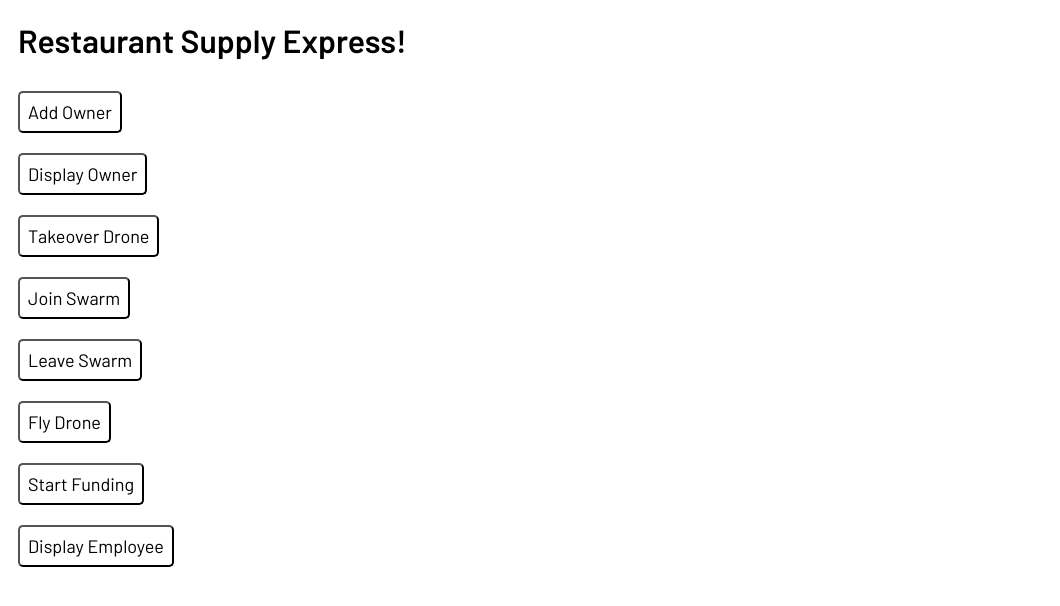
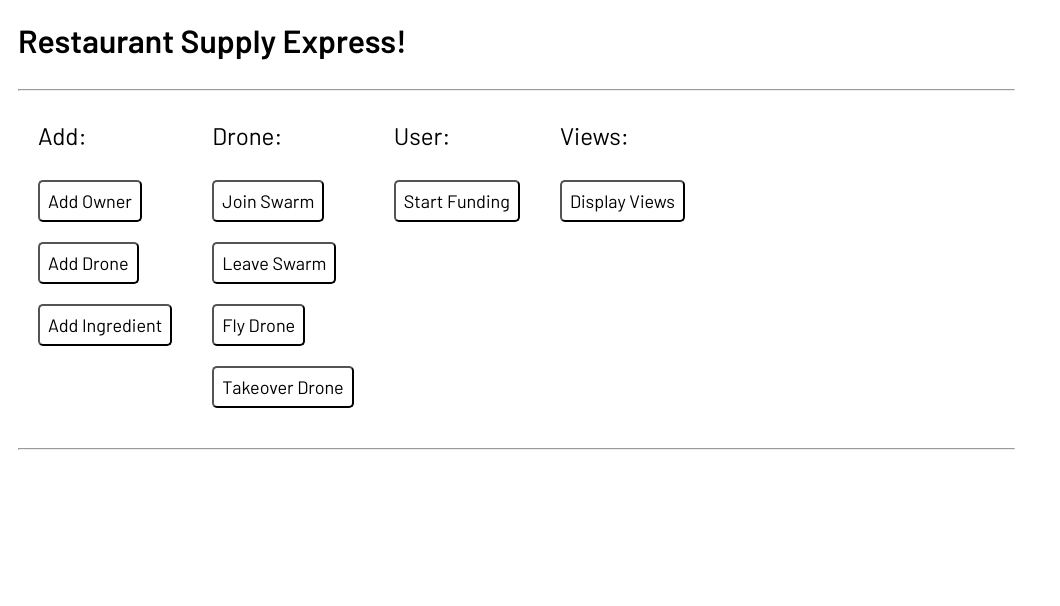
Before and after one commit to esl1350/phase4_app, a Flask app: page / in a window 1280 px wide. Shown: the top 606 px of the page, without its empty margins (0-1060 px from the left). Run offline with Flask 2, Linux system fonts and the light colour scheme; some libraries are stand-ins or nearby versions.

Commit message:
some queries and restructure

```diff
--- a/app.py
+++ b/app.py
@@ -8,15 +8,15 @@ mysql = MySQL(app)
 
 app.config['MYSQL_HOST'] = 'localhost'
 app.config['MYSQL_USER'] = 'root'
-app.config['MYSQL_PASSWORD'] = 'Simba@316'
+app.config['MYSQL_PASSWORD'] = 'cs4400#CS4400%'
 app.config['MYSQL_DB'] = 'restaurant_supply_express'
 
 @app.route('/')
 def index():
     return render_template('index.html')
 
-@app.route('/addUser', methods = ['GET', 'POST'])
-def addUser():
+@app.route('/addOwner', methods = ['GET', 'POST'])
+def addOwner():
     alert = ''
     if request.method == 'POST':
         cursor = mysql.connection.cursor(MySQLdb.cursors.DictCursor)
@@ -31,14 +31,49 @@ def addUser():
             alert = 'query executed!'
         else:
             alert = 'field lengths incorrect'
-    return render_template('addUser.html', alert = alert)
+    return render_template('addOwner.html', alert = alert)
+@app.route('/addDrone', methods = ['GET' , 'POST'])
+def addDrone():
+    alert = ''
+    if request.method == 'POST':
+        cursor = mysql.connection.cursor(MySQLdb.cursors.DictCursor)
+        drone_id = request.form['id']
+        drone_tag = request.form['tag']
+        fuel = request.form['fuel']
+        capacity = request.form['capacity']
+        sales = request.form['sales']
+        pilot = request.form['pilot']
+        if len(drone_id) <= 40 and len(pilot) <= 40 and int(capacity) >= 0 and int(sales) >= 0 and int(fuel) >= 0:
+            cursor.execute('call add_drone(% s, % s, % s, % s, % s, %s)', (drone_id, drone_tag, fuel, capacity, sales, pilot))
+            mysql.connection.commit()
+            alert = 'query executed!'
+        else:
+            alert = 'field lengths incorrect'
+    return render_template('addDrone.html', alert = alert)
+@app.route('/addIngredient', methods = ['GET', 'POST'])
+def addIngredient():
+    alert = ''
+    if request.method == 'POST':
+        cursor = mysql.connection.cursor(MySQLdb.cursors.DictCursor)
+        barcode = request.form['barcode']
+        name = request.form['name']
+        weight = request.form['weight']
+        if len(barcode) <= 40 and len(name) <= 100 and int(weight) >= 0:
+            cursor.execute('call add_ingredient(% s, % s, % s)', (barcode, name, weight))
+            mysql.connection.commit()
+            alert = 'query executed!'
+        else:
+            alert = 'field lengths incorrect'
+    return render_template('addIngredient.html', alert = alert)
 
-@app.route('/displayOwner')
-def displayOwner():
+@app.route('/display')
+def display():
     cursor = mysql.connection.cursor(MySQLdb.cursors.DictCursor)
     cursor.execute('SELECT * FROM display_owner_view;')
-    rows = cursor.fetchall()
-    return render_template('displayOwner.html', rows = rows)
+    ownerRows = cursor.fetchall()
+    cursor.execute('SELECT * FROM display_employee_view;')
+    employeeRows = cursor.fetchall()
+    return render_template('display.html', ownerRows = ownerRows, employeeRows = employeeRows)
 
 @app.route('/flyDrone', methods = ['GET', 'POST'])
 def flyDrone():
@@ -118,14 +153,6 @@ def takeoverDrone():
             alert = 'field lengths incorrect'
     return render_template('takeoverDrone.html', alert = alert)
 
-@app.route('/displayEmployee')
-def displayEmployee():
-    cursor = mysql.connection.cursor(MySQLdb.cursors.DictCursor)
-    cursor.execute('SELECT * FROM display_employee_view;')
-    rows = cursor.fetchall()
-    return render_template('displayEmployee.html', rows = rows)
-
-
 
 if __name__ == "__main__":
     app.run(debug=True)
--- a/static/cs4400_phase3_stored_procedures_SHELL_v0_2.sql
+++ b/static/cs4400_phase3_stored_procedures_SHELL_v0_2.sql
@@ -126,6 +126,7 @@ sp_main: begin
 	if isnull(ip_barcode) then leave sp_main; end if;
     if isnull(ip_iname) then leave sp_main; end if;
     if isnull(ip_weight) then leave sp_main; end if;
+    if ip_weight <= 0 then leave sp_main; end if;
 	-- ensure new ingredient doesn't already exist
 	if (ip_barcode in (select barcode from ingredients)) then leave sp_main; end if;
     insert into ingredients values (ip_barcode, ip_iname, ip_weight);
@@ -150,6 +151,7 @@ sp_main: begin
     if isnull(ip_fuel) then leave sp_main; end if;
     if isnull(ip_capacity) then leave sp_main; end if;
     if isnull(ip_sales) then leave sp_main; end if;
+    if isnull(ip_flown_by) then leave sp_main; end if;
 	-- ensure new drone doesn't already exist
 	if (select count(*) from drones where id = ip_id and tag = ip_tag > 0) then leave sp_main; end if;
     -- ensure that the delivery service exists
--- a/static/css/app.css
+++ b/static/css/app.css
@@ -11,6 +11,7 @@ h1 {
 h2 {
     font-family: Barlow;
     font-weight: 400;
+    margin-top:0px;
 }
 .btn {
     font-size:18px;
@@ -35,7 +36,7 @@ h2 {
     padding:8px;
 }
 
-p, input[type="text"], input[type="date"] {
+p, input[type="text"], input[type="date"], input[type="number"] {
     font-family: Barlow;
     font-weight: 300px;
     font-size:18px;
@@ -51,3 +52,16 @@ table, th, td {
     padding:9px;
 
   }
+.line {
+    margin-right:600px;
+    margin-top:30px;
+    margin-bottom:30px;
+}
+.container{
+    display:flex;
+    margin:0;
+}
+
+.block {
+    margin: 0 20px;
+}
--- a/templates/addUser.html
+++ b/templates/addOwner.html
@@ -10,7 +10,7 @@
       <a href="{{ url_for('index') }}"><button class="btn">Home Page</button></a>
     </br>
     <h2>Fill in user details here!</h2>
-    <form action="{{ url_for('addUser')}}" method="post" autocomplete="off">
+    <form action="{{ url_for('addOwner')}}" method="post" autocomplete="off">
       <div class="element">
                   <p>Username:</p>
                   <input type="text" name="username" placeholder="Enter user username" class="field" id="username" required>
--- a/templates/index.html
+++ b/templates/index.html
@@ -7,21 +7,43 @@
 {% block body%}
 <div class="main">
     <h1>Restaurant Supply Express!</h1>
-    <a href="{{ url_for('addUser') }}"><button class="btn">Add Owner</button></a>
+    <hr width = "80%" class="line">
+    <div class="container">
+        <div class="block">
+            <h2>Add:</h2>
+            <a href="{{ url_for('addOwner') }}"><button class="btn">Add Owner</button></a>
             </br>
-    <a href="{{ url_for('displayOwner') }}"><button class="btn">Display Owner</button></a>
+            <a href="{{ url_for('addDrone') }}"><button class="btn">Add Drone</button></a>
             </br>
-    <a href="{{ url_for('takeoverDrone') }}"><button class="btn">Takeover Drone</button></a>
+            <a href="{{ url_for('addIngredient') }}"><button class="btn">Add Ingredient</button></a>
             </br>
+
+        </div>
+        <div class = "block">
+            <h2>Drone:</h2>
             <a href="{{ url_for('joinSwarm') }}"><button class="btn">Join Swarm</button></a>
             </br>
             <a href="{{ url_for('leaveSwarm') }}"><button class="btn">Leave Swarm</button></a>
             </br>
             <a href="{{ url_for('flyDrone') }}"><button class="btn">Fly Drone</button></a>
             </br>
+            <a href="{{ url_for('takeoverDrone') }}"><button class="btn">Takeover Drone</button></a>
+            </br>
+        </div>
+        <div class="block">
+            <h2>User:</h2>
             <a href="{{ url_for('startFunding') }}"><button class="btn">Start Funding</button></a>
             </br>
-    <a href="{{ url_for('displayEmployee') }}"><button class="btn">Display Employee</button></a>
+        </div>
+        <div class="block">
+            <h2>Views:</h2>
+            <a href="{{ url_for('display') }}"><button class="btn">Display Views</button></a>
+        </div>
+    </div>
 
+
+    <hr width = "80%" class="line">
+
+    </br>
 </div>
 {%endblock%}
--- a/templates/joinSwarm.html
+++ b/templates/joinSwarm.html
@@ -17,7 +17,7 @@
             </div>
             <div class="element">
                   <p>Drone Tag:</p>
-                  <input type="number" name="ip_tag" placeholder="Enter drone tag" class="field" id="ip_tag" required></br></br>
+                  <input type="number" name="ip_tag" placeholder="Enter drone tag" class="field" id="ip_tag" min="0" required></br></br>
             </div>
             <div class="element">
                   <p>Swarm Leader Tag:</p>
```
Also changed, not shown: templates/addDrone.html (added, +43 -0 lines), templates/addIngredient.html (added, +31 -0 lines), templates/display.html (renamed from templates/displayOwner.html, +27 -2 lines), templates/displayEmployee.html (deleted, +0 -37 lines). Lines whose indentation alone changed are shown as unchanged.
